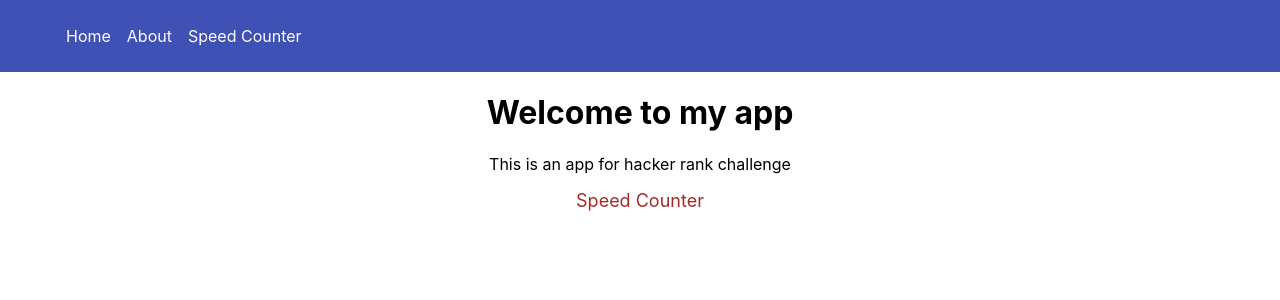
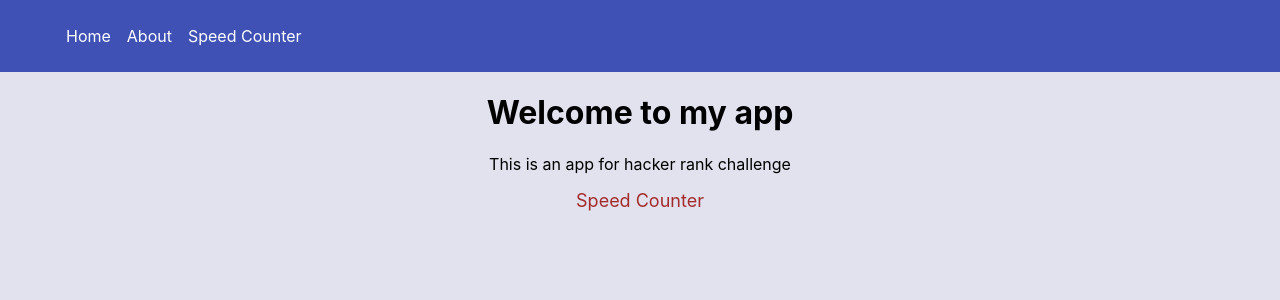
Before and after one commit to MostafaSalama/top-coder-react-challenge-1, a React (Create React App) app: page / in a window 1280 px wide. Shown: the top 300 px of the page. Built offline with nearby package versions, Linux system fonts and the light colour scheme.

Commit message:
update body background

```diff
--- a/src/index.css
+++ b/src/index.css
@@ -8,6 +8,7 @@ body {
   height: 100%;
   margin: 0;
   padding: 0;
+  background-color: #e1e2ee;
   font-family: -apple-system, BlinkMacSystemFont, 'Segoe UI', 'Roboto', 'Oxygen',
     'Ubuntu', 'Cantarell', 'Fira Sans', 'Droid Sans', 'Helvetica Neue',
     sans-serif;
```
